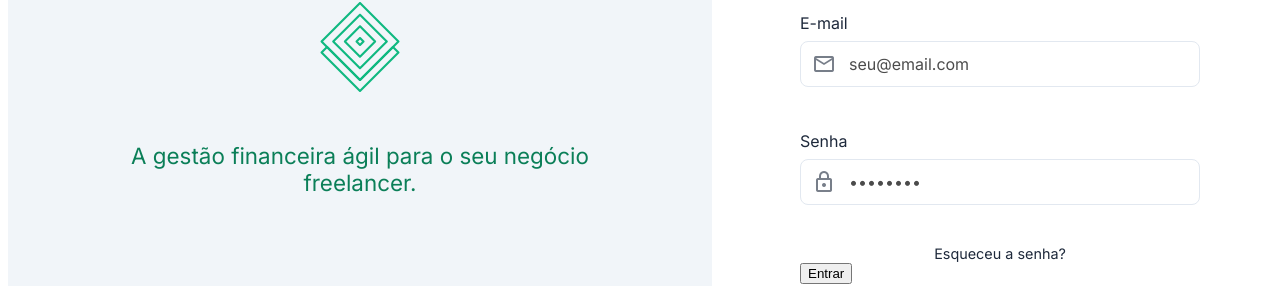
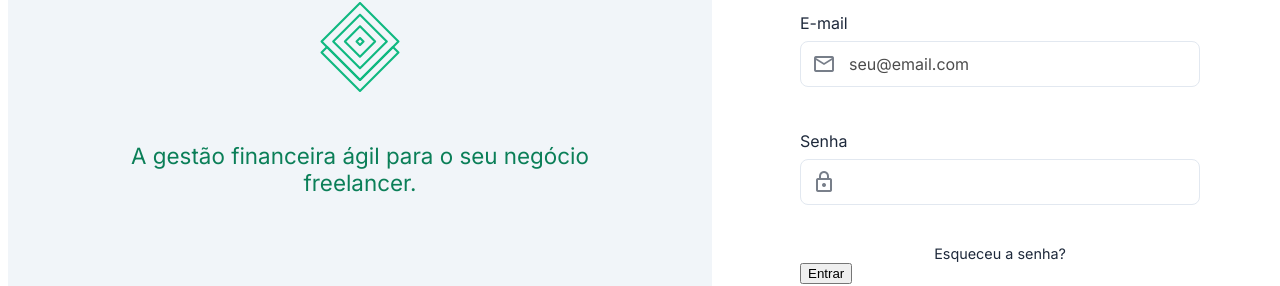
Before and after one commit to sergioj1123/agili-pay-frontend, an Angular app: page /login in a window 1280 px wide. Shown: the part 311-597 px from the top of the page. Built offline with nearby package versions, Linux system fonts and the light colour scheme.

Commit message:
feat: replace form groups with input-field components in login form

```diff
--- a/src/app/modules/auth/login/login.html
+++ b/src/app/modules/auth/login/login.html
@@ -18,21 +18,20 @@
       <h2 class="login-form__title">Bem-vindo de volta ao AgiliPay</h2>
 
       <div class="login-form__container">
-        <div class="form-group">
-          <label>E-mail</label>
-          <div class="input-wrapper">
-            <input type="email" placeholder="seu@email.com" class="form-input" />
-            <i class="material-icons-outlined">email</i>
-          </div>
-        </div>
+        <input-field
+          label="E-mail"
+          type="email"
+          placeholder="seu@email.com"
+          icon="email"
+          [control]="emailControl"
+        ></input-field>
 
-        <div class="form-group">
-          <label>Senha</label>
-          <div class="input-wrapper">
-            <input type="password" placeholder="••••••••" class="form-input" />
-            <i class="material-icons-outlined">lock</i>
-          </div>
-        </div>
+        <input-field
+          label="Senha"
+          type="password"
+          icon="lock"
+          [control]="passwordControl"
+        ></input-field>
       </div>
 
       <a href="#" class="forgot-password">Esqueceu a senha?</a>
--- a/src/app/modules/auth/login/login.scss
+++ b/src/app/modules/auth/login/login.scss
@@ -81,67 +81,6 @@
       flex-direction: column;
       gap: 1.25rem;
       color: var(--agilipay-secondary);
-
-      .form-group {
-        font-size: 1rem;
-        margin-bottom: 1.5rem;
-        display: flex;
-        flex-direction: column;
-        position: relative;
-
-        .input-wrapper {
-          display: flex;
-          align-items: center;
-          position: relative;
-          width: 100%;
-        }
-
-        i,
-        .icon {
-          position: absolute;
-          left: 12px;
-          width: 20px;
-          height: 16px;
-          pointer-events: none;
-          opacity: 0.6;
-
-          .material-icons-outlined {
-            color: var(--agilipay-secondary);
-            font-size: 20px;
-          }
-        }
-
-        .form-input {
-          width: 100%;
-          padding: 0.75rem 1rem 0.75rem 3rem;
-          font-family: var(--font-family);
-          font-size: var(--fs-md);
-          border: 1px solid #e2e8f0;
-          border-radius: var(--agilipay-radius);
-          outline: none;
-          transition: all 0.2s ease-in-out;
-
-          &::placeholder {
-            color: var(--text-muted);
-            opacity: 0.7;
-          }
-
-          &:focus {
-            border-color: var(--agilipay-primary);
-            box-shadow: 0 0 0 4px rgba(6, 182, 212, 0.1);
-            & + .material-icons-outlined {
-              color: var(--agilipay-primary-stronger);
-              transform: scale(1.05);
-            }
-          }
-        }
-      }
-
-      input {
-        padding: 0.8rem;
-        border-radius: var(--agilipay-radius);
-        margin-top: 0.5rem;
-      }
     }
   }
 
--- a/src/app/modules/auth/login/login.ts
+++ b/src/app/modules/auth/login/login.ts
@@ -1,11 +1,25 @@
 import { Component } from '@angular/core';
+import { InputField } from '../../../shared/components/input-field/input-field';
+import { FormControl, FormGroup, ReactiveFormsModule, Validators } from '@angular/forms';
+import { CommonModule } from '@angular/common';
 
 @Component({
   selector: 'app-login',
-  imports: [],
+  imports: [InputField, CommonModule, ReactiveFormsModule],
   templateUrl: './login.html',
   styleUrl: './login.scss',
 })
 export class Login {
+  loginForm = new FormGroup({
+    email: new FormControl('', [Validators.required, Validators.email]),
+    password: new FormControl('', [Validators.required, Validators.minLength(8)]),
+  });
 
+  get emailControl() {
+    return this.loginForm.get('email') as FormControl;
+  }
+
+  get passwordControl() {
+    return this.loginForm.get('password') as FormControl;
+  }
 }
```
